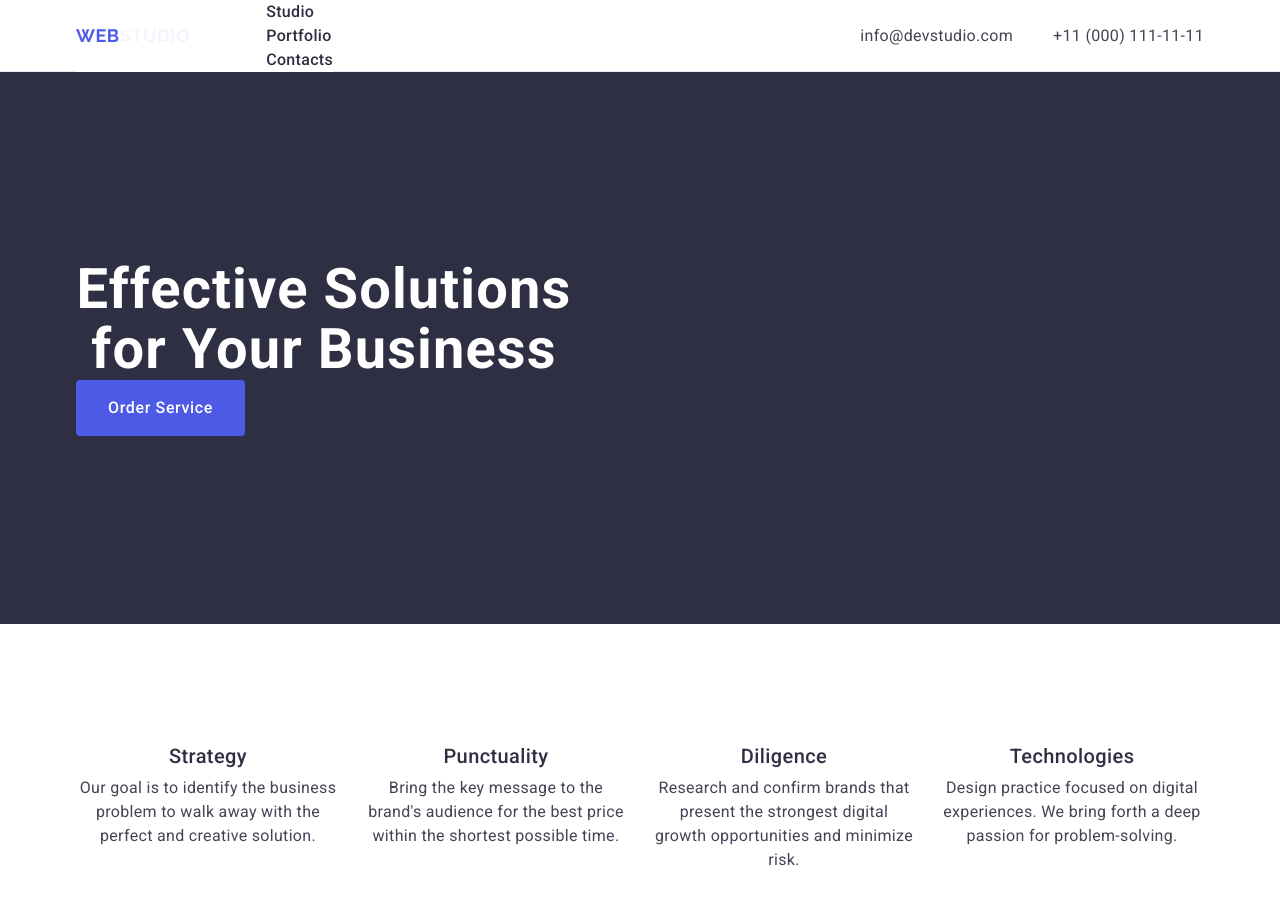
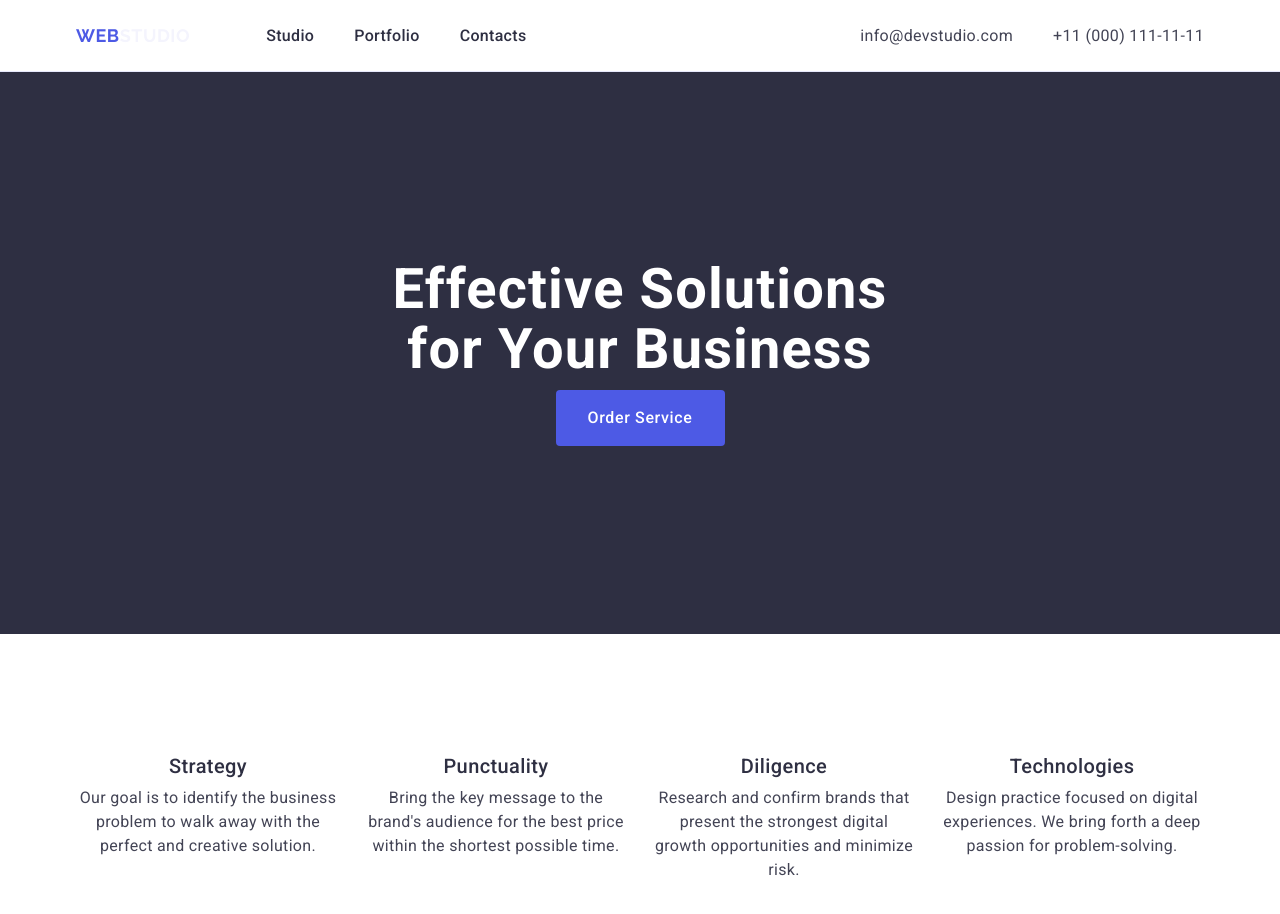
Before and after one commit to semragenc/goit-markup-hw-03, a plain HTML site: page index.html in a window 1280 px wide. Shown: the top 914 px of the page. Drawn offline with nearby package versions, Linux system fonts and the light colour scheme; files that its build step writes are made by us from their sources.

Commit message:
yeniden düzletmeler yapıldı.

```diff
--- a/style.css
+++ b/css/style.css
@@ -82,7 +82,7 @@ ul {
     justify-content: space-between;
 }
 
-.vehiscles {
+.vehicles {
     display: flex;
     gap: 40px;
 }
@@ -136,7 +136,7 @@ ul {
     color: #404BBF;
 }
 
-.first-section-container {
+.first-container {
     display: flex;
     flex-direction: column;
     align-items: center;
```
